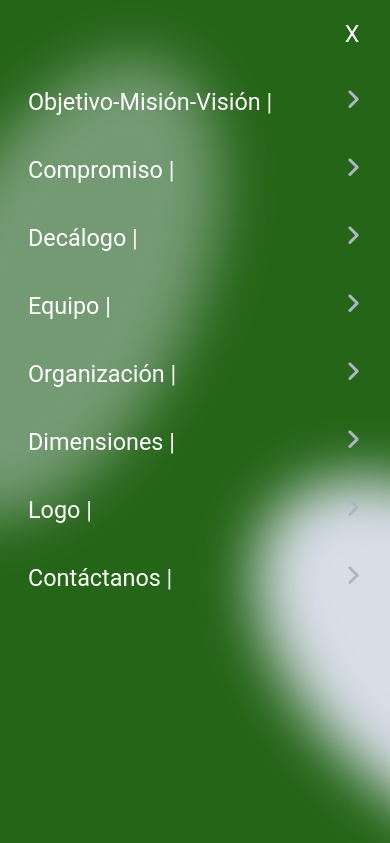
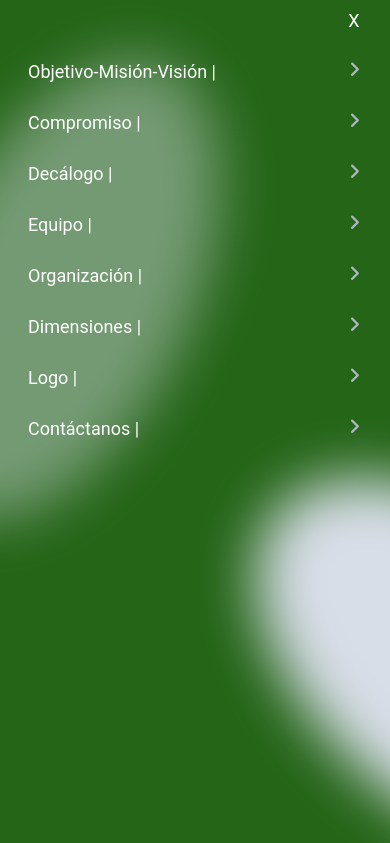
Before and after one commit to DarioAlessioR/Plancha1CRC, a website: page index.html in a window 390 px wide. Both pictures are taken after a click on the element 360 px from the left and 59 px from the top of the page. Shown: the top 843 px of the page. Drawn offline with Linux system fonts and the light colour scheme.

Commit message:
Update style.css

```diff
--- a/style.css
+++ b/style.css
@@ -139,8 +139,8 @@ header a {
   .mobile-drop li {
     display: block;
     font-weight: 400;
-    font-size: 1.3rem;
-    padding: 20px 30px 20px 28px;
+    font-size: 1rem;
+    padding: 10px 30px 20px 28px;
   }
 
   .mobile-drop li a {
@@ -747,6 +747,7 @@ header a {
     padding: 0 5px;
     text-decoration: none;
     margin: 5px;
+    font-size: 0.8rem;
   }
 
   ul li {
```
